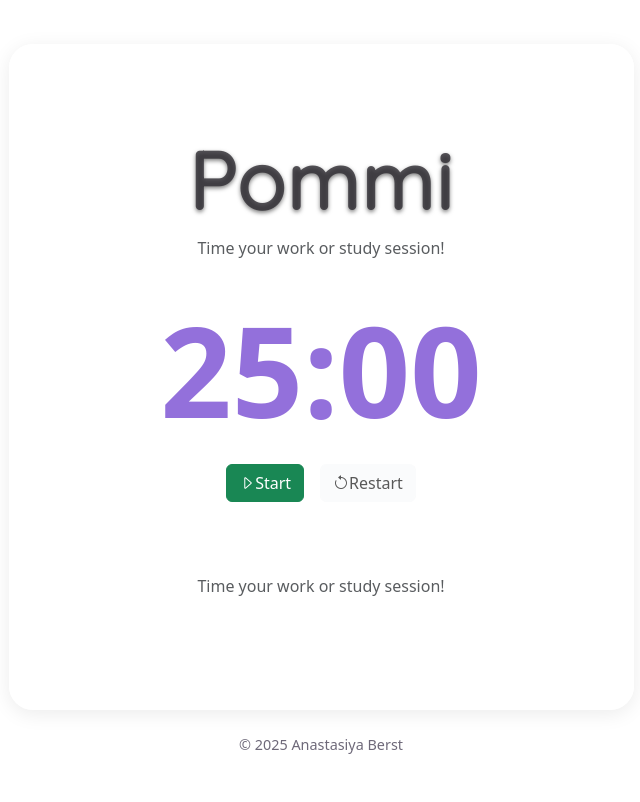
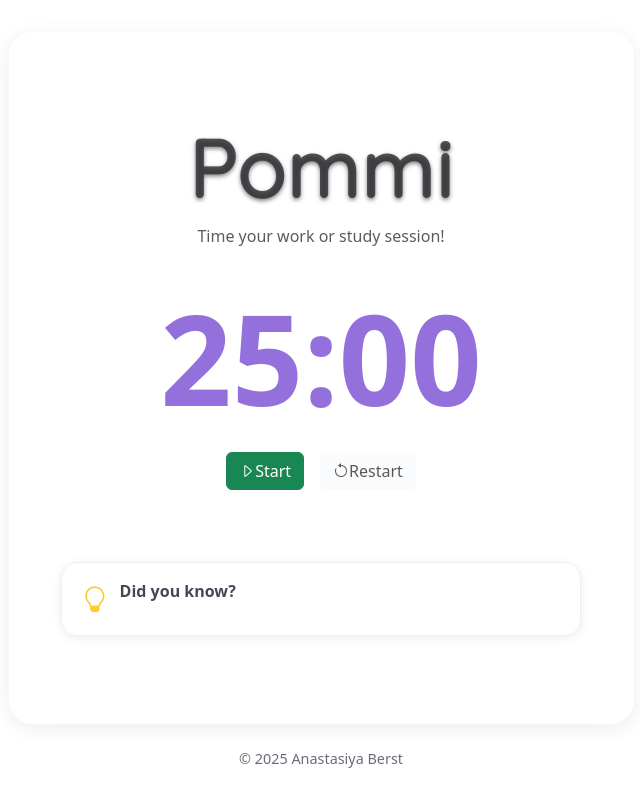
Before and after one commit to anaberst/pommi, a React (Vite) app in the folder react-app/: page / in a window 1280 px wide. Shown: the whole page, without its empty margins (319-959 px from the left). Built offline with nearby package versions, Linux system fonts and the light colour scheme; no server answers.

Commit message:
Add function to call microservice to generate a study fact

```diff
--- a/react-app/src/App.tsx
+++ b/react-app/src/App.tsx
@@ -1,24 +1,50 @@
-/* eslint-disable @typescript-eslint/no-unused-vars */
-import { useState } from "react";
-import { useRef } from "react";
-import { useEffect } from "react";
+/* React imports */
+import { useEffect, useRef, useState } from "react";
 import { type CountdownApi } from "react-countdown";
+
+/* Bootstrap imports */
 import "bootstrap-icons/font/bootstrap-icons.css";
+
+/* App component imports */
 import Controls from "./components/Controls";
 import Timer from "./components/Timer";
 import ConfirmModal from "./components/ConfirmModal";
 import IllustrationDisplay from "./components/IllustrationDisplay";
-
-/** TO DO **/
-// add audio upon completion, use onComplete callback
-// add inspirationalText component
-// add SettingsModal component with sliders for theme, audio, timer duration
-// add in caching/settings memory?
-// add in spacebar functionality to pause/resume?
-// change start to "resume" when paused?
-// add functionality to click out of modals
+import FactDisplay from "./components/FactDisplay";
 
 const App = () => {
+  /*** Microservice #2 Request via HTTP ***/
+  const backgroundColor = "light-purple";
+  const [hex, setHex] = useState("");
+  useEffect(() => {
+    async function loadColor() {
+      const response = await fetch(
+        `http://127.0.0.1:8001/color/${backgroundColor}`
+      );
+      let text = await response.text();
+      text = text.replace(/"/g, "");
+      setHex(text);
+    }
+    loadColor();
+  }, []);
+
+  /*** Microservice #3 Request via HTTP ***/
+  const [ms, setMs] = useState<number | null>(null);
+  useEffect(() => {
+    async function convertTime() {
+      const value = 25;
+      const unit = "minutes";
+      const desired = "milliseconds";
+      const response = await fetch(
+        `http://127.0.0.1:8002/time/${value}/${unit}/${desired}`
+      );
+      const text = await response.text();
+      const milliseconds = Number(text); // convert to number
+      setMs(milliseconds);
+    }
+    convertTime();
+  }, []);
+
   const startColor = "btn-success";
   const pauseColor = "btn-info";
   const restartColor = "btn-light";
@@ -34,6 +60,8 @@ const App = () => {
 
   const minutes = 25;
   const endpoint = Date.now() + minutes * 60000;
+  // eslint-disable-next-line @typescript-eslint/no-unused-vars
+  const convertedTime = ms;
 
   const [isRunning, setIsRunning] = useState(false);
   const [timeLeft, setTimeLeft] = useState(endpoint);
@@ -83,50 +111,6 @@ const App = () => {
     setRestartEnabled(false);
     setTimeLeft(Date.now() + minutes * 60000);
   };
-
-  {
-    /* Hex Code Microservice Call */
-  }
-  const backgroundColor = "light-purple";
-  const [hex, setHex] = useState("");
-
-  useEffect(() => {
-    async function loadColor() {
-      const response = await fetch(
-        `http://127.0.0.1:8001/color/${backgroundColor}`
-      );
-      let text = await response.text();
-
-      // Remove quotes
-      text = text.replace(/"/g, "");
-
-      setHex(text);
-    }
-    loadColor();
-  }, []);
-
-    {
-    /* Unit Time Microservice Call */
-  }
-  const [ms, setMs] = useState<number | null>(null);
-  useEffect(() => {
-    async function convertTime() {
-      const value = 25;
-      const unit = "minutes";
-      const desired = "milliseconds";
-
-      const response = await fetch(
-        `http://127.0.0.1:8002/time/${value}/${unit}/${desired}`
-      );
-
-      const text = await response.text();
-      const milliseconds = Number(text); // convert to number
-
-      setMs(milliseconds);
-    }
-
-    convertTime();
-  }, []);
 
   return (
     <div
@@ -229,9 +213,7 @@ const App = () => {
             </div>
 
             {/* Study Fact */}
-            <p className="text-center text-muted mb-4">
-              Time your work or study session!
-            </p>
+            <FactDisplay theme={"study-habit"} />
           </div>
         </div>
 
@@ -249,7 +231,15 @@ const App = () => {
       </div>
     </div>
   );
-    const timerDuration = ms;
 };
 
 export default App;
+
+/** TO DO **/
+// add audio upon completion, use onComplete callback
+// add inspirationalText component
+// add SettingsModal component with sliders for theme, audio, timer duration
+// add in caching/settings memory?
+// add in spacebar functionality to pause/resume?
+// change start to "resume" when paused?
+// add functionality to click out of modals
--- /dev/null
+++ b/react-app/src/components/FactDisplay.tsx
@@ -0,0 +1,65 @@
+import { useEffect, useState } from "react";
+
+interface Props {
+  theme: string;
+}
+
+/*** Microservice #4 Request via HTTP ***/
+const FactDisplay = ({ theme }: Props) => {
+  const [fact, setFact] = useState("");
+
+  useEffect(() => {
+    async function fetchFact() {
+      const response = await fetch(`http://127.0.0.1:8003/fact/${theme}`);
+      const studyFact = await response.text();
+      setFact(studyFact);
+    }
+
+    fetchFact();
+  }, [theme]); // re-run when theme changes
+
+  return (
+    <div
+      style={{
+        display: "flex",
+        alignItems: "flex-start",
+        gap: "0.75rem",
+        backgroundColor: "rgba(255,255,255,0.9)",
+        borderRadius: "16px",
+        padding: "1rem 1.25rem",
+        boxShadow: "0 2px 10px rgba(0,0,0,0.08)",
+        maxWidth: "520px",
+        margin: "0 auto",
+        border: "1px solid #eee",
+      }}
+    >
+      {/* Lightbulb Icon */}
+      <i
+        className="bi bi-lightbulb"
+        style={{
+          fontSize: "1.6rem",
+          color: "#ffca2c",
+          flexShrink: 0,
+          marginTop: "2px",
+        }}
+      ></i>
+
+      {/* Text */}
+      <div>
+        <div
+          style={{
+            fontWeight: 600,
+            marginBottom: "0.25rem",
+            color: "#4a4458",
+          }}
+        >
+          Did you know?
+        </div>
+
+        <em style={{ color: "#6c6680", fontSize: "0.95rem" }}>{fact}</em>
+      </div>
+    </div>
+  );
+};
+
+export default FactDisplay;
```
Also changed, not shown: react-app/src/components/IllustrationDisplay.tsx (+6 -3 lines).
